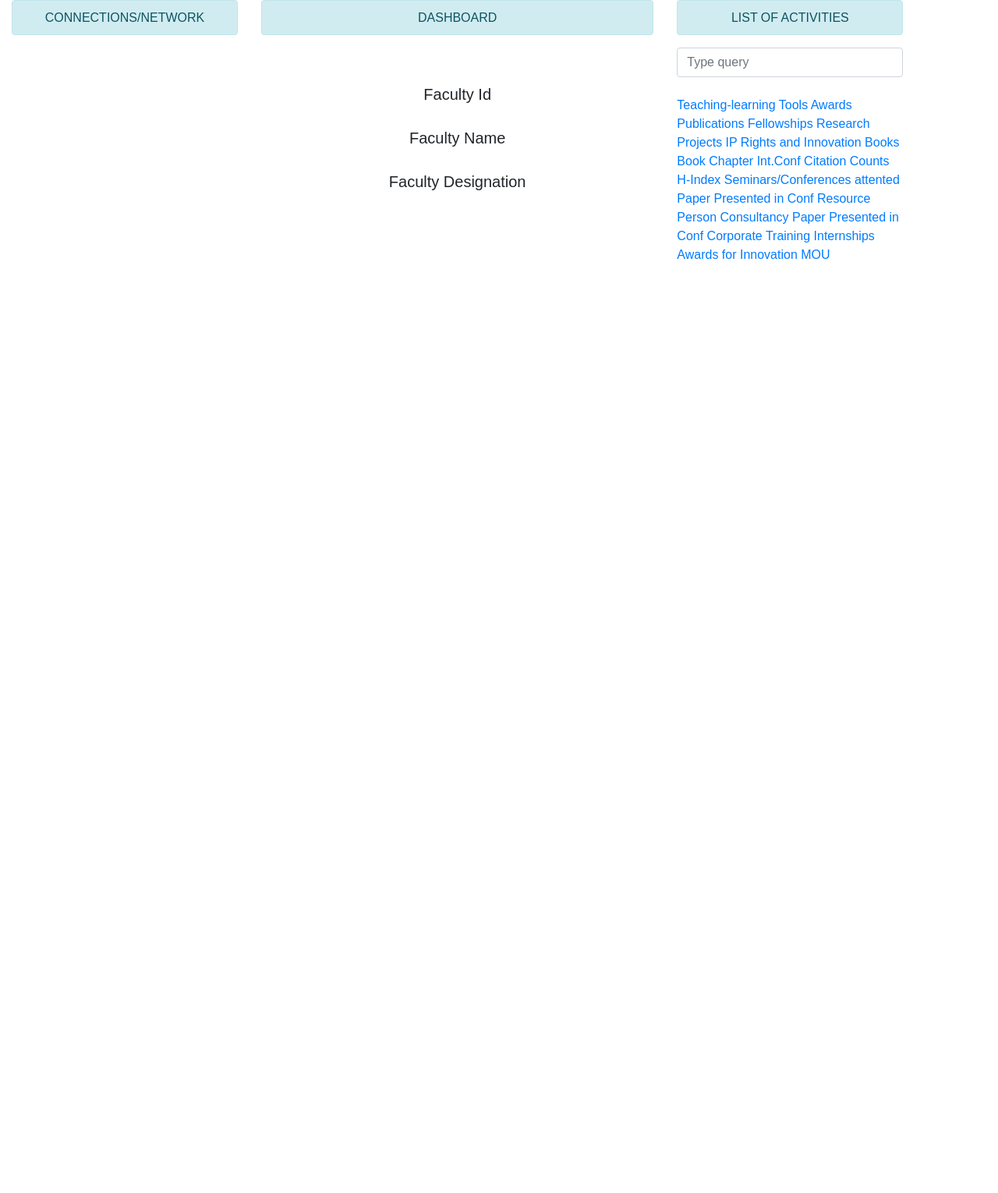
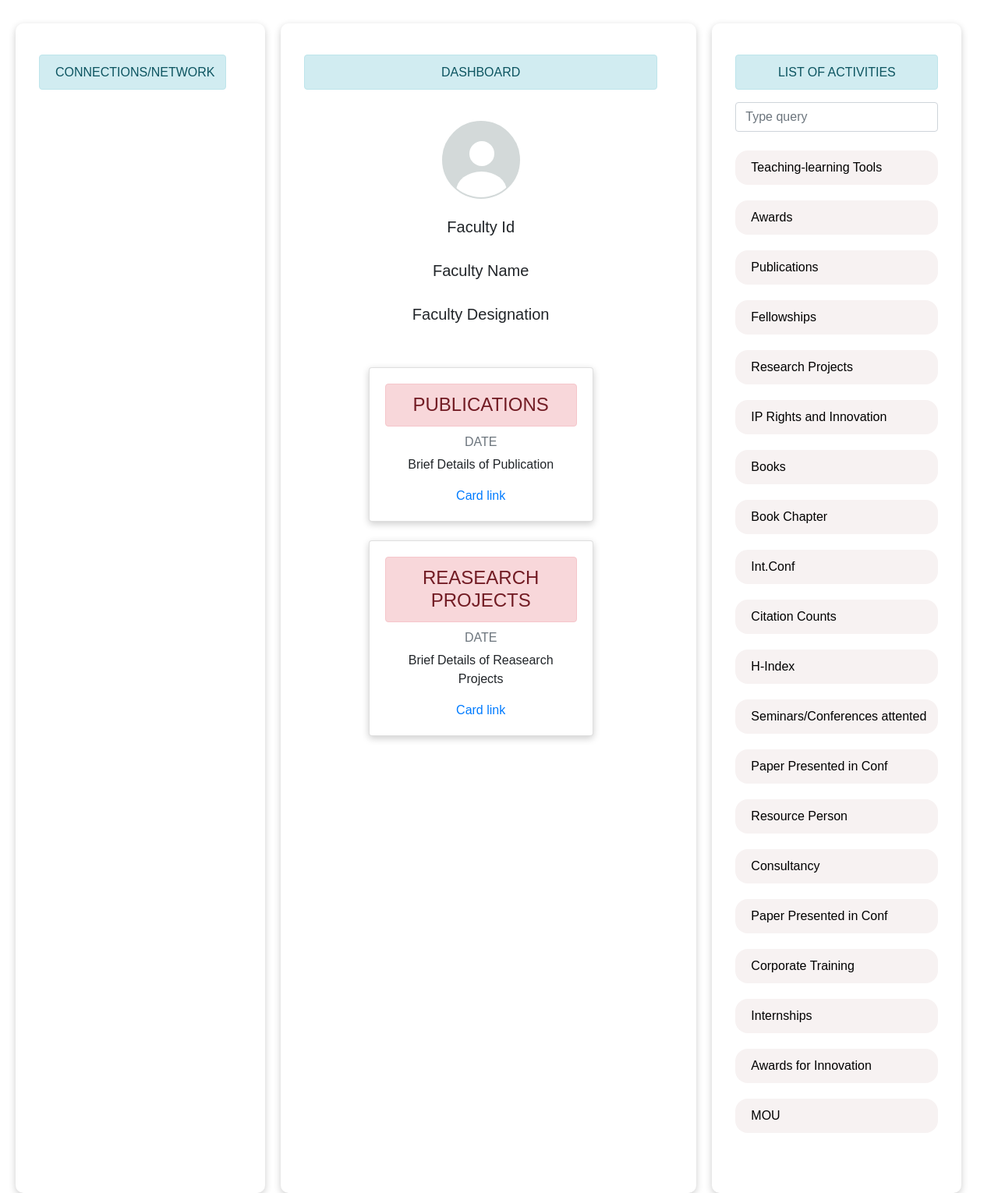
Before and after one commit to luvsai/CollegeActivityAutomation, a Django app: page /welcome in a window 1280 px wide. Shown: the part 56-1586 px from the top of the page at 78% size. Before the commit the page ends 388 px from the top, so only its background shows below. Run offline with Django 4.2, Linux system fonts and the light colour scheme; some libraries are stand-ins or nearby versions.

Commit message:
modified publications

```diff
--- a/activityautomation/faculty/templates/base.html
+++ b/activityautomation/faculty/templates/base.html
@@ -100,8 +100,87 @@
             color: black;
             text-decoration: none;
         }
-        .halfleft { width: 30%; }
-        .halfright { width: 70%; }
+        .halfleft{
+
+			width: 350px;
+			height: 1500px;
+            margin-left: 20px;
+            margin-top: 30px;
+			padding: 40px 30px 30px 30px;
+			border-radius: 10px;
+			box-shadow: 0 3px 10px rgb(0 0 0 / 0.2);
+            padding-right: 50px;
+
+
+		}
+		.halfcenter{
+			width: 350px;
+			height: 1500px;
+            margin-left: 20px;
+            margin-top: 30px;
+			padding: 40px 30px 30px 30px;
+			border-radius: 10px;
+			box-shadow: 0 3px 10px rgb(0 0 0 / 0.2);
+            padding-right: 50px;
+
+		}
+		.halfright{
+			background-color:white;
+			width: 100px;
+			height: 1500px;
+			margin-left: 20px;
+            margin-top: 30px;
+			padding: 40px 30px 30px 30px;
+			border-radius: 10px;
+			box-shadow: 0 3px 10px rgb(0 0 0 / 0.2);
+
+		}
+        .activity{
+			text-decoration: none;
+			display: flex;
+
+			background-color: rgb(247, 242, 242);
+			margin-bottom: 20px;
+			padding-left: 20px;
+			padding-bottom: 10px;
+			padding-top: 10px;
+			border-radius: 1rem;
+			color: black;
+		}
+        .user{
+            height: 100px;
+            width:100px;
+            background-color: #D3D9D9;
+            border: 2PX SOLID #D3D9D9;
+            border-radius: 50%;
+            position: relative;
+            overflow: hidden;
+            box-sizing: border-box;
+        }
+        .user::before{
+            content: '';
+            width: 32px;
+            height: 32px;
+            background-color: white;
+            border-radius: 50%;
+            position: absolute;
+            left: calc(50% - 15px);
+            top: 24px;
+        }
+        .user::after{
+            content: '';
+            width: 65px;
+            height: 50px;
+            background-color: white;
+            border-radius: 50%;
+            position: absolute;
+            left: calc(50% - 32px);
+            top:63px;
+        }
+        .card{
+           box-shadow: 0 3px 10px rgb(0 0 0 / 0.2);
+
+        }
 
 
 	</style>
--- a/activityautomation/faculty/templates/publications.html
+++ b/activityautomation/faculty/templates/publications.html
@@ -94,7 +94,7 @@
     </head>
     <body>
       <div class="pwrapper">
-        <div class="text-center mt-4 name"> Enter Your Publication </div>
+      <h5 class="text-center alert alert-info"> ENTER YOUR PUBLICATION DETAILS </h5>
         <form class="p-3 mt-3" method="POST"  action="welcome">
           {% csrf_token %}
           <div class="form-field d-flex align-items-center"><input type="number" name="F_RegId" id="userName" placeholder="Publication ID" required> </div>
--- a/activityautomation/faculty/templates/welcome.html
+++ b/activityautomation/faculty/templates/welcome.html
@@ -19,6 +19,25 @@
 							<h5>Faculty Name</h5><br>
 							<h5>Faculty Designation</h5>
 						</div>
+							<br><br>
+							<div class="card" style="width: 18rem;">
+								<div class="card-body">
+								  <h4 class="text-center alert alert-danger">PUBLICATIONS</h4>
+								  <h6 class="card-subtitle mb-2 text-muted">DATE</h6>
+								  <p class="card-text">Brief Details of Publication</p>
+								  <a href="#" class="card-link">Card link</a>
+								</div>
+							  </div>
+							  <br>
+							  <div class="card" style="width: 18rem;">
+								<div class="card-body">
+								  <h4 class="text-center alert alert-danger">REASEARCH PROJECTS</h4>
+								  <h6 class="card-subtitle mb-2 text-muted">DATE</h6>
+								  <p class="card-text">Brief Details of Reasearch Projects</p>
+								  <a href="#" class="card-link">Card link</a>
+								</div>
+							  </div>
+
 					</center>
 				</div>
 				<div class="col-md-3 halfright">
@@ -30,7 +49,7 @@
 					<div class="tasks">
 						<a class="activity" href="#">Teaching-learning Tools</a>
 						<a class="activity" href="#">Awards</a>
-						<a class="activity" href="#">Publications</a>
+						<a class="activity" href="/faculty_publications">Publications</a>
 						<a class="activity" href="#">Fellowships</a>
 						<a class="activity"  href="#">Research Projects</a>
 						<a class="activity" href="#">IP Rights and Innovation</a>
--- a/activityautomation/faculty/urls.py
+++ b/activityautomation/faculty/urls.py
@@ -24,10 +24,6 @@ urlpatterns = [
     path('home1', signin.home1,name='homepage'),
     path('welcome', signin.welcome,name='welcome'),
     path('faculty_publications', signin.faculty_publications,name='faculty_publications'),
-
-
-
-
 ]
 
 
```
Also changed, not shown: activityautomation/faculty/templates/dashboard.html (+0 -11 lines).
